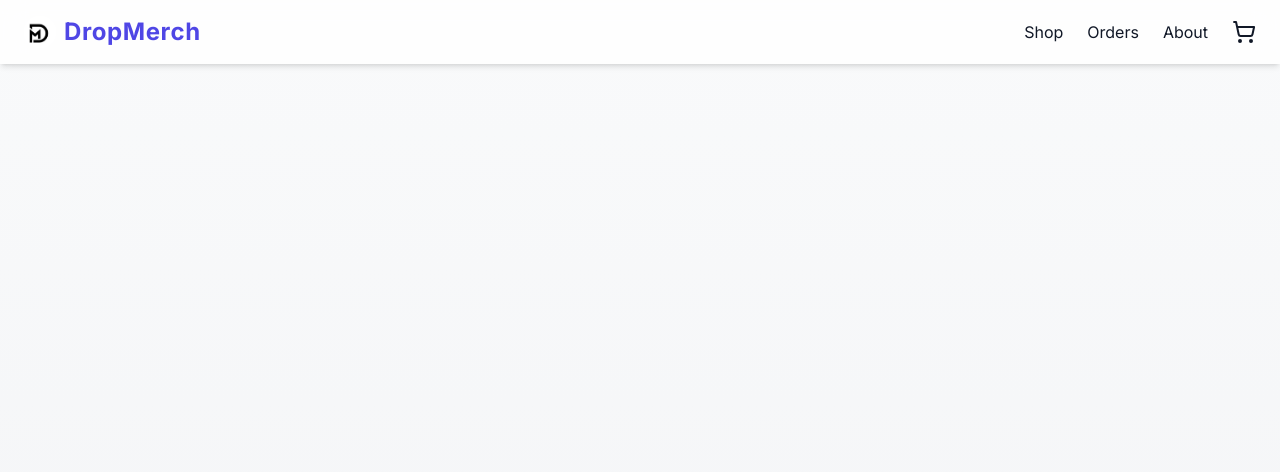
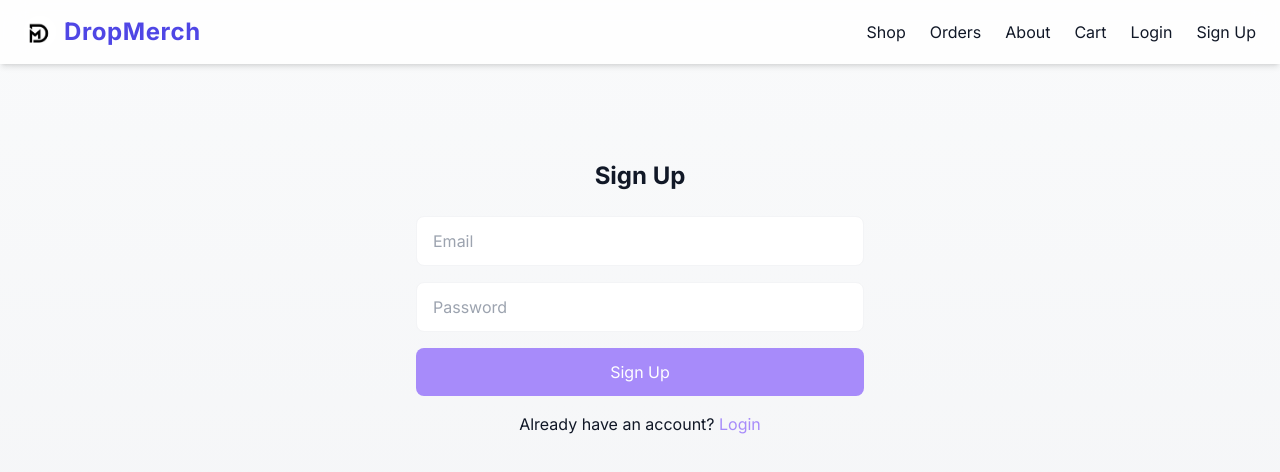
Before and after one commit to arandomjss/DropMerch, a React (Vite) app: page /signup in a window 1280 px wide. Shown: the top 472 px of the page. Built offline with nearby package versions, Linux system fonts and the light colour scheme.

Commit message:
added login and signup and ui changes depending logged in or not

```diff
--- a/src/App.tsx
+++ b/src/App.tsx
@@ -1,14 +1,19 @@
+import PrivateRoute from "./components/PrivateRoute";
 import { BrowserRouter as Router, Routes, Route } from "react-router-dom";
 import { CartProvider } from "./context/CartContext";
+import { AuthProvider } from "./context/AuthContext";
 import Navbar from "./components/Navbar";
 import Home from "./pages/Home";
 import Shop from "./pages/Shop";
 import Cart from "./pages/Cart";
 import About from "./pages/About";
 import Orders from "./pages/Orders";
+import Login from "./pages/Login";
+import Signup from "./pages/Signup";
 
 function App() {
   return (
+  <AuthProvider>
     <CartProvider>
       <div className="min-h-screen bg-gradient-to-b from-gray-50 to-gray-100 text-gray-900">
         <Router>
@@ -18,13 +23,20 @@ function App() {
               <Route path="/" element={<Home />} />
               <Route path="/shop" element={<Shop />} />
               <Route path="/cart" element={<Cart />} />
-              <Route path="/orders" element={<Orders />} />
               <Route path="/about" element={<About />} />
+              <Route path="/login" element={<Login />} />
+              <Route path="/signup" element={<Signup />} />
+              <Route path="/orders" element={
+                <PrivateRoute>
+                  <Orders />
+                </PrivateRoute>
+              } />
             </Routes>
           </main>
         </Router>
       </div>
     </CartProvider>
+    </AuthProvider>
   );
 }
 
--- a/src/components/Navbar.tsx
+++ b/src/components/Navbar.tsx
@@ -1,10 +1,10 @@
 import { Link } from "react-router-dom";
-import { ShoppingCart } from "lucide-react";
-import { useCart } from "../context/CartContext";
+import { useAuth } from "../context/AuthContext";
+import { supabase } from "../lib/supabaseClient";
 import logo from "../../assets/98ae8355-9ea4-45e6-8a90-83c31c834dcc.jpg";
 
 export default function Navbar() {
-  const { cart } = useCart();
+  const { user } = useAuth();
 
   return (
     <nav className="sticky top-0 z-50 bg-white/80 backdrop-blur-md shadow-md">
@@ -14,23 +14,25 @@ export default function Navbar() {
           DropMerch
         </Link>
         <div className="flex items-center gap-6">
-          <Link to="/shop" className="hover:text-indigo-600 transition-colors">
-            Shop
-          </Link>
-          <Link to="/orders" className="hover:text-indigo-600 transition-colors">
-            Orders
-          </Link>
-          <Link to="/about" className="hover:text-indigo-600 transition-colors">
-            About
-          </Link>
-          <Link to="/cart" className="relative">
-            <ShoppingCart className="h-6 w-6" />
-            {cart.length > 0 && (
-              <span className="absolute -top-2 -right-2 bg-indigo-600 text-white text-xs rounded-full px-2 py-0.5">
-                {cart.length}
-              </span>
-            )}
-          </Link>
+          <Link to="/shop" className="hover:text-indigo-600 transition-colors">Shop</Link>
+          <Link to="/orders" className="hover:text-indigo-600 transition-colors">Orders</Link>
+          <Link to="/about" className="hover:text-indigo-600 transition-colors">About</Link>
+          <Link to="/cart" className="hover:text-indigo-600 transition-colors">Cart</Link>
+          {user ? (
+            <button
+              onClick={async () => {
+                await supabase.auth.signOut();
+              }}
+              className="hover:text-indigo-600 transition-colors"
+            >
+              Logout
+            </button>
+          ) : (
+            <>
+              <Link to="/login" className="hover:text-indigo-600 transition-colors">Login</Link>
+              <Link to="/signup" className="hover:text-indigo-600 transition-colors">Sign Up</Link>
+            </>
+          )}
         </div>
       </div>
     </nav>
--- /dev/null
+++ b/src/components/PrivateRoute.tsx
@@ -0,0 +1,9 @@
+import React from "react";
+import { Navigate } from "react-router-dom";
+import { useAuth } from "../context/AuthContext";
+
+export default function PrivateRoute({ children }: { children: JSX.Element }) {
+  const { user } = useAuth();
+  if (!user) return <Navigate to="/login" replace />;
+  return children;
+}
--- /dev/null
+++ b/src/context/AuthContext.tsx
@@ -0,0 +1,34 @@
+import React, { createContext, useContext, useEffect, useState } from "react";
+import { supabase } from "../lib/supabaseClient";
+
+const AuthContext = createContext<any>(null);
+
+export function AuthProvider({ children }: { children: React.ReactNode }) {
+  const [user, setUser] = useState<any>(null);
+
+  useEffect(() => {
+    // Get current user on mount
+    const session = supabase.auth.getSession().then(({ data }) => {
+      setUser(data?.session?.user ?? null);
+    });
+
+    // Listen for auth changes
+    const { data: listener } = supabase.auth.onAuthStateChange((_event, session) => {
+      setUser(session?.user ?? null);
+    });
+
+    return () => {
+      listener.subscription.unsubscribe();
+    };
+  }, []);
+
+  return (
+    <AuthContext.Provider value={{ user, setUser }}>
+      {children}
+    </AuthContext.Provider>
+  );
+}
+
+export function useAuth() {
+  return useContext(AuthContext);
+}
--- a/src/pages/Cart.tsx
+++ b/src/pages/Cart.tsx
@@ -1,8 +1,10 @@
 import { useCart } from "../context/CartContext";
+import { useAuth } from "../context/AuthContext";
+import { supabase } from "../lib/supabaseClient";
 
 export default function Cart() {
   const { cart, removeFromCart, clearCart } = useCart();
-
+  const { user } = useAuth();
   const total = cart.reduce((sum: number, item: { price: number; quantity: number }) => sum + item.price * item.quantity, 0);
 
   return (
--- /dev/null
+++ b/src/pages/Login.tsx
@@ -0,0 +1,52 @@
+import React, { useState } from "react";
+import { supabase } from "../lib/supabaseClient";
+import { useNavigate, Link } from "react-router-dom";
+
+export default function Login() {
+  const [email, setEmail] = useState("");
+  const [password, setPassword] = useState("");
+  const [error, setError] = useState<string | null>(null);
+  const navigate = useNavigate();
+
+  async function handleLogin(e: React.FormEvent) {
+    e.preventDefault();
+    setError(null);
+    const { error } = await supabase.auth.signInWithPassword({ email, password });
+    if (error) {
+      setError(error.message);
+    } else {
+      navigate("/");
+    }
+  }
+
+  return (
+    <div className="max-w-md mx-auto py-16">
+      <h2 className="text-2xl font-bold mb-6 text-center">Login</h2>
+      <form onSubmit={handleLogin} className="space-y-4">
+        <input
+          type="email"
+          placeholder="Email"
+          className="w-full px-4 py-3 rounded-lg border border-genzGray"
+          value={email}
+          onChange={e => setEmail(e.target.value)}
+          required
+        />
+        <input
+          type="password"
+          placeholder="Password"
+          className="w-full px-4 py-3 rounded-lg border border-genzGray"
+          value={password}
+          onChange={e => setPassword(e.target.value)}
+          required
+        />
+        {error && <div className="text-red-500">{error}</div>}
+        <button type="submit" className="w-full bg-genzPurple text-white py-3 rounded-lg hover:bg-genzPink transition">
+          Login
+        </button>
+      </form>
+      <div className="text-center mt-4">
+        Don't have an account? <Link to="/signup" className="text-genzPurple hover:underline">Sign up</Link>
+      </div>
+    </div>
+  );
+}
--- a/src/pages/Orders.tsx
+++ b/src/pages/Orders.tsx
@@ -1,3 +1,7 @@
+import { useAuth } from "../context/AuthContext";
+import { supabase } from "../lib/supabaseClient";
+import { useEffect, useState } from "react";
+
 function Orders() {
   return (
     <div>
--- /dev/null
+++ b/src/pages/Signup.tsx
@@ -0,0 +1,52 @@
+import React, { useState } from "react";
+import { supabase } from "../lib/supabaseClient";
+import { useNavigate, Link } from "react-router-dom";
+
+export default function Signup() {
+  const [email, setEmail] = useState("");
+  const [password, setPassword] = useState("");
+  const [error, setError] = useState<string | null>(null);
+  const navigate = useNavigate();
+
+  async function handleSignup(e: React.FormEvent) {
+    e.preventDefault();
+    setError(null);
+    const { error } = await supabase.auth.signUp({ email, password });
+    if (error) {
+      setError(error.message);
+    } else {
+      navigate("/");
+    }
+  }
+
+  return (
+    <div className="max-w-md mx-auto py-16">
+      <h2 className="text-2xl font-bold mb-6 text-center">Sign Up</h2>
+      <form onSubmit={handleSignup} className="space-y-4">
+        <input
+          type="email"
+          placeholder="Email"
+          className="w-full px-4 py-3 rounded-lg border border-genzGray"
+          value={email}
+          onChange={e => setEmail(e.target.value)}
+          required
+        />
+        <input
+          type="password"
+          placeholder="Password"
+          className="w-full px-4 py-3 rounded-lg border border-genzGray"
+          value={password}
+          onChange={e => setPassword(e.target.value)}
+          required
+        />
+        {error && <div className="text-red-500">{error}</div>}
+        <button type="submit" className="w-full bg-genzPurple text-white py-3 rounded-lg hover:bg-genzPink transition">
+          Sign Up
+        </button>
+      </form>
+      <div className="text-center mt-4">
+        Already have an account? <Link to="/login" className="text-genzPurple hover:underline">Login</Link>
+      </div>
+    </div>
+  );
+}
```
